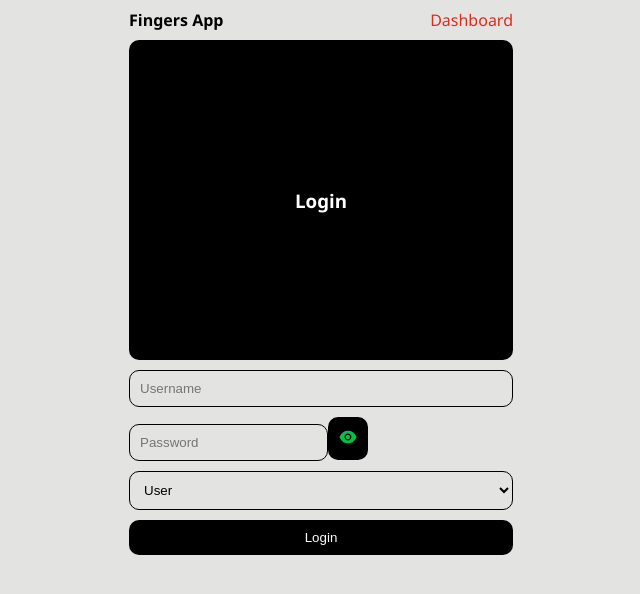
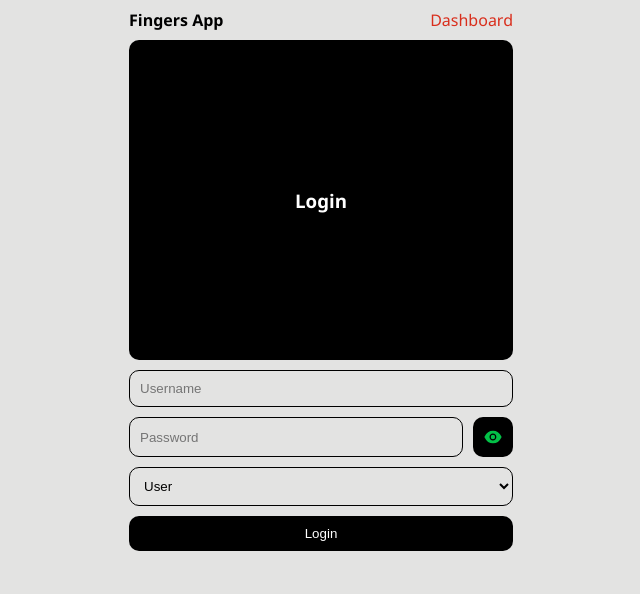
Before and after one commit to legiononene/fingers-app, a Next.js app: page /login in a window 1280 px wide. Shown: the top 594 px of the page, without its empty margins (319-959 px from the left). Built offline with nearby package versions, Linux system fonts and the light colour scheme; no server answers.

Commit message:
Update auth.scss

```diff
--- a/src/app/scss/auth/auth.scss
+++ b/src/app/scss/auth/auth.scss
@@ -22,7 +22,19 @@
     flex-direction: column;
     gap: rem(10);
 
+    .password-field {
+      display: flex;
+      gap: rem(10);
+
+      button {
+        display: flex;
+        justify-content: center;
+        align-items: center;
+      }
+    }
+
     input {
+      width: 100%;
       outline: none;
       border: rem;
       border-radius: rem(10);
```
